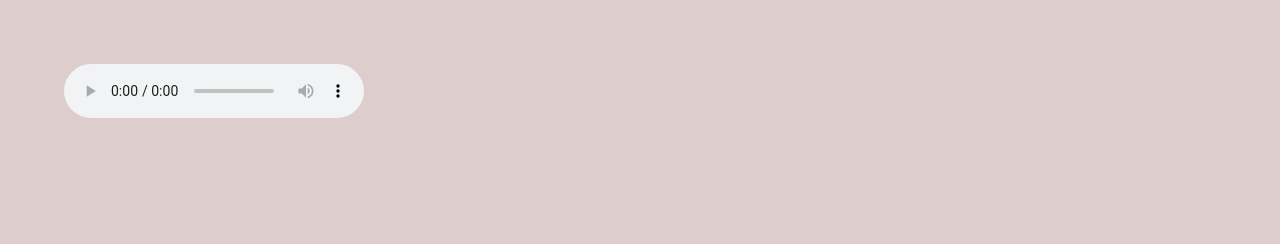
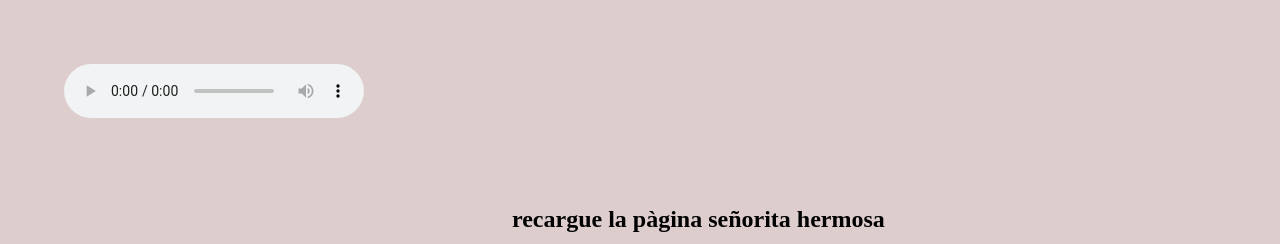
Before and after one commit to FireBaseCompani/Mi-Bonita, a plain HTML site: page carta.html in a window 1280 px wide. Shown: the top 244 px of the page. Drawn offline with Linux system fonts and the light colour scheme; a web font is replaced by a local one.

Commit message:
Add files via upload

```diff
--- a/carta.html
+++ b/carta.html
@@ -122,12 +122,9 @@ font-family: 'Comfortaa', cursive;
              position: relative;
 
 }
-#emoticon{
-	width: 150px;
-	height: 145px;
-	 position: absolute;
-          top: 7%;
-           margin-left: 6.5%;
+#actua{
+          top: 50%;
+           margin-left: 40%;
              position: relative;
 
 }
@@ -178,6 +175,7 @@ font-family: 'Comfortaa', cursive;
 			<audio controls autoplay id="aud">
 	<source src="teRegalo.mp3" type="audio/mpeg">
 </audio>
+<h2 id="actua">recargue la pàgina señorita hermosa</h2>
 			<div id="containerss">
 <!--      الصورة ياللي بداخل الحاوية -->
      <img src="Amor.gif" alt="Omar">
```
